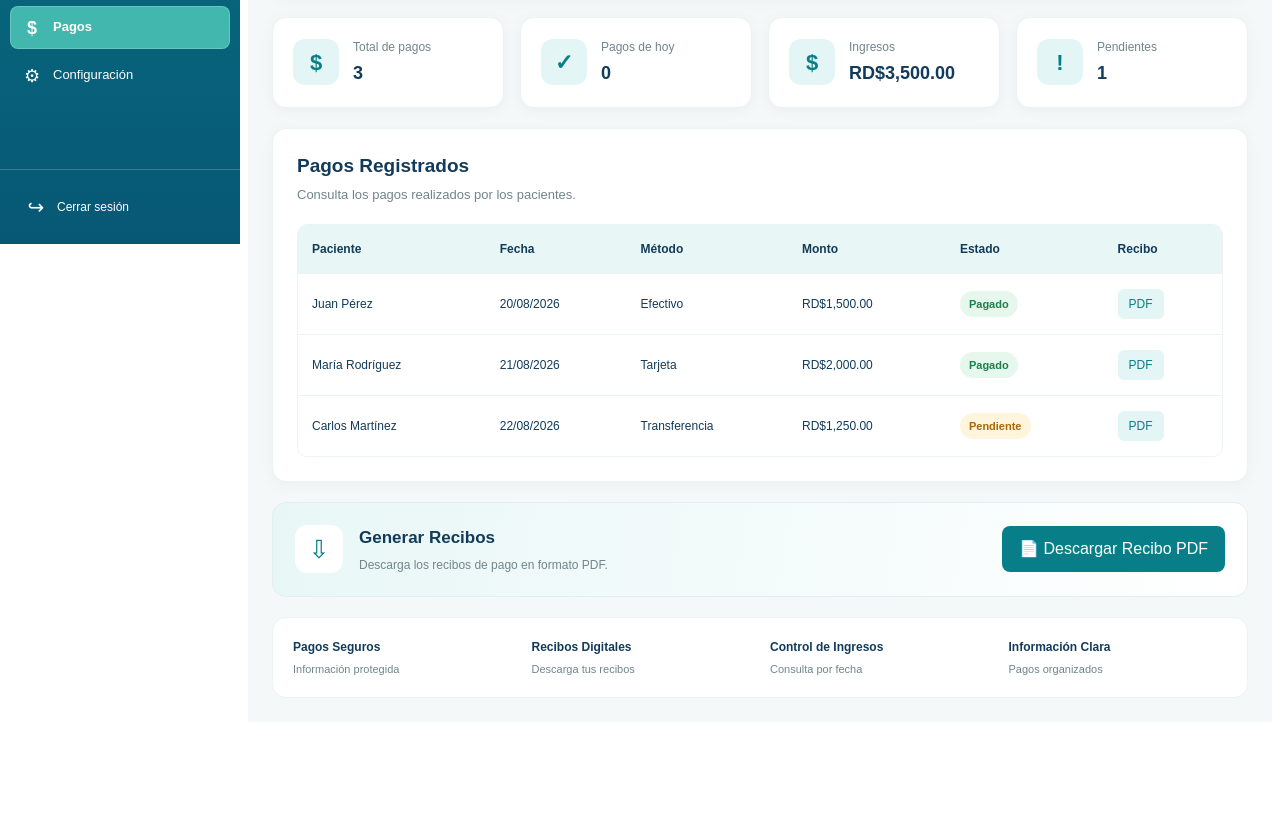
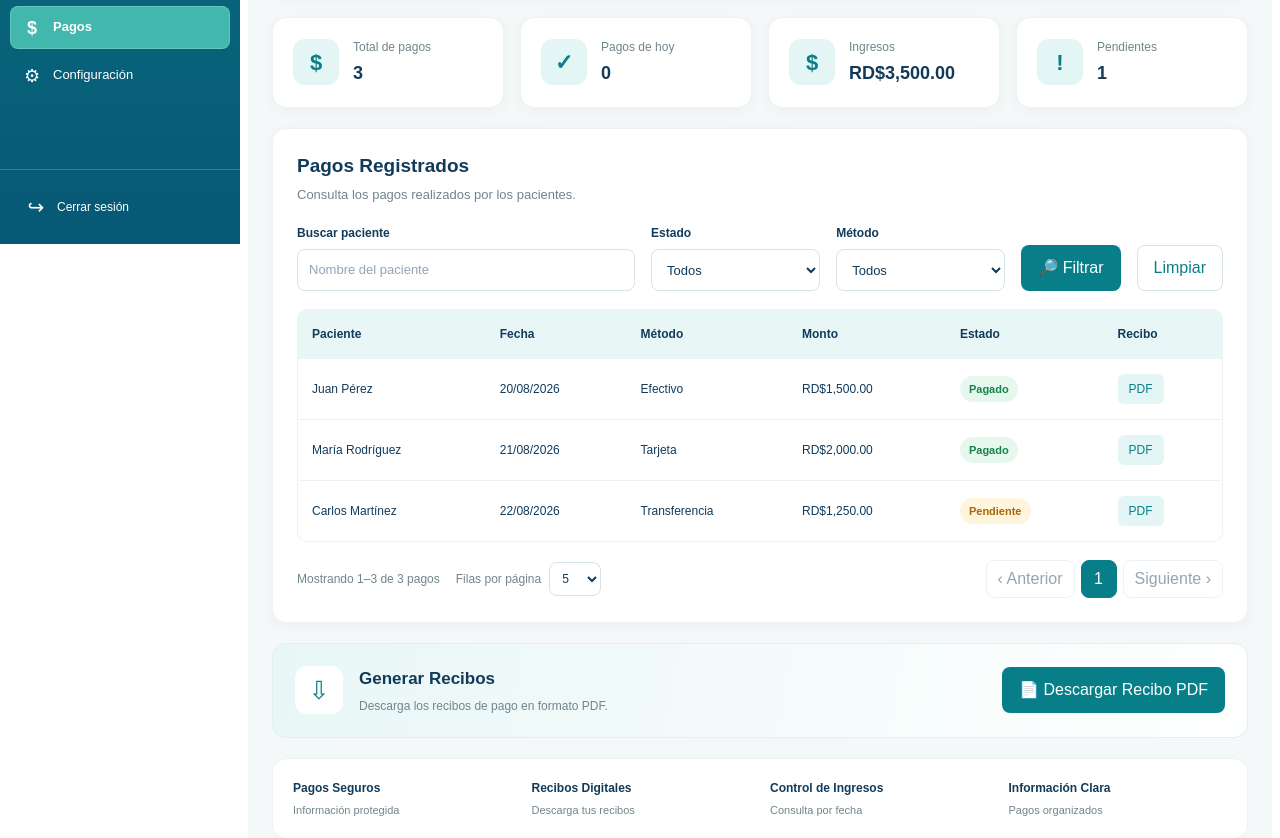
Before and after one commit to jordanibasilio264-afk/Proyecto, a Django app: page /pagos/ in a window 1280 px wide. Shown: the part 556-1394 px from the top of the page. Before the commit the page ends 1254 px from the top, so only its background shows below. Run offline with Django 5.2, Linux system fonts and the light colour scheme; the visitor is signed in with stand-in values (Sample User, id 1); data comes from the database, SQL or seed files in the repository; data that the repository does not hold is empty.

Commit message:
se agrego el views,pago, pagos tablas y arreglado el  html

```diff
--- /dev/null
+++ b/Clinica/apps/pagos/static/js/pagos-tabla.js
@@ -0,0 +1,181 @@
+(function () {
+    'use strict';
+
+    var tabla = document.getElementById('pagos-tabla');
+    if (!tabla) return;
+
+    var filas = Array.prototype.slice.call(tabla.querySelectorAll('tbody tr'));
+    var formulario = document.getElementById('pagos-tabla-filtros');
+    var inputPaciente = document.getElementById('filtro-paciente');
+    var selectEstado = document.getElementById('filtro-estado');
+    var selectMetodo = document.getElementById('filtro-metodo');
+    var selectPorPagina = document.getElementById('pagos-por-pagina');
+    var contenedorBotones = document.getElementById('pagos-paginacion-botones');
+    var info = document.getElementById('pagos-info');
+    var sinResultados = document.getElementById('pagos-sin-resultados');
+
+    var paginaActual = 1;
+    var filtradas = filas.slice();
+
+    // Quita tildes y pasa a minúsculas: "María" coincide con "maria"
+    function normalizar(texto) {
+        return (texto || '')
+            .normalize('NFD')
+            .replace(/[\u0300-\u036f]/g, '')
+            .toLowerCase()
+            .trim();
+    }
+
+    // Cada palabra escrita debe ser una palabra COMPLETA del nombre.
+    // "maria" encuentra "María Rodríguez" y "Ana María", pero no "Mariano" ni "Mariana".
+    function coincidePalabras(nombre, busqueda) {
+        if (!busqueda) return true;
+        var palabrasNombre = normalizar(nombre).split(/\s+/);
+        return busqueda.split(/\s+/).every(function (palabra) {
+            return palabrasNombre.indexOf(palabra) !== -1;
+        });
+    }
+
+    function aplicarFiltros() {
+        var paciente = normalizar(inputPaciente.value);
+        var estado = normalizar(selectEstado.value);
+        var metodo = normalizar(selectMetodo.value);
+
+        filtradas = filas.filter(function (fila) {
+            var celdas = fila.cells;
+            var coincidePaciente = coincidePalabras(celdas[0].textContent, paciente);
+            var coincideMetodo = !metodo || normalizar(celdas[2].textContent) === metodo;
+            var coincideEstado = !estado || normalizar(celdas[4].textContent) === estado;
+            return coincidePaciente && coincideMetodo && coincideEstado;
+        });
+
+        paginaActual = 1;
+        render();
+    }
+
+    function crearBoton(texto, pagina, opciones) {
+        var boton = document.createElement('button');
+        boton.type = 'button';
+        boton.className = 'pagos-pag-btn';
+        boton.textContent = texto;
+        opciones = opciones || {};
+
+        if (opciones.activo) {
+            boton.classList.add('activo');
+            boton.setAttribute('aria-current', 'page');
+        }
+        if (opciones.deshabilitado) {
+            boton.disabled = true;
+        }
+        if (opciones.etiqueta) {
+            boton.setAttribute('aria-label', opciones.etiqueta);
+        }
+
+        boton.addEventListener('click', function () {
+            paginaActual = pagina;
+            render();
+        });
+        return boton;
+    }
+
+    function crearPuntos() {
+        var span = document.createElement('span');
+        span.className = 'pagos-pag-puntos';
+        span.textContent = '…';
+        return span;
+    }
+
+    // Muestra: 1 … actual-1 actual actual+1 … última
+    function numerosVisibles(total, actual) {
+        var paginas = [];
+        for (var i = 1; i <= total; i++) {
+            if (i === 1 || i === total || Math.abs(i - actual) <= 1) {
+                paginas.push(i);
+            }
+        }
+        return paginas;
+    }
+
+    function dibujarBotones(totalPaginas) {
+        contenedorBotones.innerHTML = '';
+
+        contenedorBotones.appendChild(
+            crearBoton('‹ Anterior', paginaActual - 1, {
+                deshabilitado: paginaActual === 1,
+                etiqueta: 'Página anterior'
+            })
+        );
+
+        var anterior = 0;
+        numerosVisibles(totalPaginas, paginaActual).forEach(function (numero) {
+            if (anterior && numero - anterior > 1) {
+                contenedorBotones.appendChild(crearPuntos());
+            }
+            contenedorBotones.appendChild(
+                crearBoton(String(numero), numero, {
+                    activo: numero === paginaActual,
+                    etiqueta: 'Página ' + numero
+                })
+            );
+            anterior = numero;
+        });
+
+        contenedorBotones.appendChild(
+            crearBoton('Siguiente ›', paginaActual + 1, {
+                deshabilitado: paginaActual === totalPaginas,
+                etiqueta: 'Página siguiente'
+            })
+        );
+    }
+
+    function render() {
+        var porPagina = parseInt(selectPorPagina.value, 10) || 5;
+        var total = filtradas.length;
+        var totalPaginas = Math.max(1, Math.ceil(total / porPagina));
+
+        if (paginaActual > totalPaginas) paginaActual = totalPaginas;
+        if (paginaActual < 1) paginaActual = 1;
+
+        var inicio = (paginaActual - 1) * porPagina;
+        var fin = Math.min(inicio + porPagina, total);
+
+        filas.forEach(function (fila) {
+            fila.hidden = true;
+        });
+        filtradas.slice(inicio, fin).forEach(function (fila) {
+            fila.hidden = false;
+        });
+
+        if (total === 0) {
+            info.textContent = 'Mostrando 0 de 0 pagos';
+        } else {
+            info.textContent = 'Mostrando ' + (inicio + 1) + '–' + fin + ' de ' + total + ' pagos';
+        }
+
+        sinResultados.hidden = total !== 0;
+        tabla.parentElement.hidden = total === 0;
+        contenedorBotones.hidden = total === 0;
+
+        dibujarBotones(totalPaginas);
+    }
+
+    // Eventos
+    formulario.addEventListener('submit', function (evento) {
+        evento.preventDefault();
+        aplicarFiltros();
+    });
+
+    // El reset limpia los campos; esperamos a que se vacíen antes de filtrar
+    formulario.addEventListener('reset', function () {
+        setTimeout(aplicarFiltros, 0);
+    });
+
+    // El filtro se aplica solo al presionar "Filtrar" (o Enter)
+
+    selectPorPagina.addEventListener('change', function () {
+        paginaActual = 1;
+        render();
+    });
+
+    render();
+})();
--- a/Clinica/apps/pagos/static/pagos.css
+++ b/Clinica/apps/pagos/static/pagos.css
@@ -691,3 +691,147 @@
         transition: none !important;
     }
 }
+
+/* =====================================================
+   FILTROS Y PAGINACIÓN DE LA TABLA DE PAGOS
+   ===================================================== */
+
+.pagos-tabla-filtros {
+    display: grid;
+    grid-template-columns:
+        minmax(180px, 2fr)
+        repeat(2, minmax(130px, 1fr))
+        auto
+        auto;
+    align-items: end;
+    gap: 16px;
+    margin-bottom: 18px;
+}
+
+.pagos-boton-secundario {
+    color: var(--pagos-primary);
+    background: #ffffff;
+    border-color: #d6e3e6;
+}
+
+.pagos-boton-secundario:hover {
+    background: var(--pagos-primary-light);
+}
+
+.pagos-sin-resultados {
+    margin: 16px 0 0;
+    padding: 18px;
+    text-align: center;
+    color: var(--pagos-muted);
+    background: #f8fcfc;
+    border: 1px dashed #d6e3e6;
+    border-radius: 10px;
+    font-size: 13px;
+}
+
+.pagos-paginacion {
+    display: flex;
+    align-items: center;
+    justify-content: space-between;
+    flex-wrap: wrap;
+    gap: 14px;
+    margin-top: 18px;
+}
+
+.pagos-paginacion-info {
+    display: flex;
+    align-items: center;
+    flex-wrap: wrap;
+    gap: 16px;
+    color: var(--pagos-muted);
+    font-size: 12px;
+}
+
+.pagos-paginacion-info label {
+    display: inline-flex;
+    align-items: center;
+    gap: 8px;
+}
+
+.pagos-paginacion-info select {
+    min-height: 34px;
+    padding: 5px 8px;
+    color: var(--pagos-text);
+    background: #ffffff;
+    border: 1px solid #d6e3e6;
+    border-radius: 8px;
+    font-size: 12px;
+}
+
+.pagos-paginacion-botones {
+    display: flex;
+    align-items: center;
+    flex-wrap: wrap;
+    gap: 6px;
+}
+
+.pagos-pag-btn {
+    min-width: 36px;
+    min-height: 36px;
+    padding: 6px 11px;
+    color: var(--pagos-text);
+    background: #ffffff;
+    border: 1px solid #d6e3e6;
+    border-radius: 8px;
+    font-size: 12px;
+    font-weight: 600;
+    cursor: pointer;
+    transition: background-color 0.2s ease, border-color 0.2s ease;
+}
+
+.pagos-pag-btn:hover:not(:disabled):not(.activo) {
+    background: var(--pagos-primary-light);
+    border-color: var(--pagos-primary);
+}
+
+.pagos-pag-btn.activo {
+    color: #ffffff;
+    background: var(--pagos-primary);
+    border-color: var(--pagos-primary);
+}
+
+.pagos-pag-btn:disabled {
+    opacity: 0.45;
+    cursor: not-allowed;
+}
+
+.pagos-pag-btn:focus-visible {
+    outline: 3px solid rgba(8, 127, 136, 0.3);
+    outline-offset: 2px;
+}
+
+.pagos-pag-puntos {
+    padding: 0 4px;
+    color: var(--pagos-muted);
+}
+
+@media (max-width: 1200px) {
+    .pagos-tabla-filtros {
+        grid-template-columns: repeat(2, minmax(0, 1fr));
+    }
+
+    .pagos-tabla-filtros .pagos-campo:first-child {
+        grid-column: 1 / -1;
+    }
+}
+
+@media (max-width: 768px) {
+    .pagos-tabla-filtros {
+        grid-template-columns: minmax(0, 1fr);
+        gap: 14px;
+    }
+
+    .pagos-paginacion {
+        flex-direction: column;
+        align-items: stretch;
+    }
+
+    .pagos-paginacion-botones {
+        justify-content: center;
+    }
+}
--- a/Clinica/apps/pagos/templates/pagos.html
+++ b/Clinica/apps/pagos/templates/pagos.html
@@ -162,8 +162,43 @@
                     <p>Consulta los pagos realizados por los pacientes.</p>
                 </div>
 
+                <!-- Filtros de la tabla -->
+                <form class="pagos-tabla-filtros" id="pagos-tabla-filtros" autocomplete="off">
+                    <div class="pagos-campo">
+                        <label for="filtro-paciente">Buscar paciente</label>
+                        <input id="filtro-paciente" type="search" placeholder="Nombre del paciente">
+                    </div>
+
+                    <div class="pagos-campo">
+                        <label for="filtro-estado">Estado</label>
+                        <select id="filtro-estado">
+                            <option value="">Todos</option>
+                            <option value="pagado">Pagado</option>
+                            <option value="pendiente">Pendiente</option>
+                        </select>
+                    </div>
+
+                    <div class="pagos-campo">
+                        <label for="filtro-metodo">Método</label>
+                        <select id="filtro-metodo">
+                            <option value="">Todos</option>
+                            <option value="efectivo">Efectivo</option>
+                            <option value="tarjeta">Tarjeta</option>
+                            <option value="transferencia">Transferencia</option>
+                        </select>
+                    </div>
+
+                    <button class="pagos-boton pagos-boton-principal" type="submit">
+                        🔎 Filtrar
+                    </button>
+
+                    <button class="pagos-boton pagos-boton-secundario" type="reset" id="filtro-limpiar">
+                        Limpiar
+                    </button>
+                </form>
+
                 <div class="pagos-tabla-contenedor">
-                    <table class="pagos-tabla">
+                    <table class="pagos-tabla" id="pagos-tabla">
                         <thead>
                             <tr>
                                 <th>Paciente</th>
@@ -205,6 +240,29 @@
                         </tbody>
                     </table>
                 </div>
+
+                <p class="pagos-sin-resultados" id="pagos-sin-resultados" hidden>
+                    No se encontraron pagos con esos filtros.
+                </p>
+
+                <!-- Paginación -->
+                <nav class="pagos-paginacion" aria-label="Paginación de pagos">
+                    <div class="pagos-paginacion-info">
+                        <span id="pagos-info"></span>
+
+                        <label for="pagos-por-pagina">
+                            Filas por página
+                            <select id="pagos-por-pagina">
+                                <option value="5" selected>5</option>
+                                <option value="10">10</option>
+                                <option value="20">20</option>
+                                <option value="50">50</option>
+                            </select>
+                        </label>
+                    </div>
+
+                    <div class="pagos-paginacion-botones" id="pagos-paginacion-botones"></div>
+                </nav>
             </section>
 
             <!-- Generar recibos -->
@@ -249,7 +307,8 @@
 
 <!-- JavaScript exclusivo de Pagos -->
 <script src="{% static 'js/pagos.js' %}"></script>
+<!-- Filtro y paginación de la tabla de pagos -->
+<script src="{% static 'js/pagos-tabla.js' %}"></script>
 
 </body>
 </html>
-</html>
--- a/Clinica/apps/pagos/views.py
+++ b/Clinica/apps/pagos/views.py
@@ -1,19 +1,16 @@
+"""Ubicación: apps/pagos/views.py"""
+from functools import wraps
 
-    # #total_pagos = 124
-    # pagos_hoy = 8
-    # ingresos = "RD$24,850.00"
-    # pendientes = 5
+from django.contrib import messages
+from django.core.exceptions import PermissionDenied
+from django.core.paginator import Paginator
+from django.db.models import Sum
+from django.shortcuts import redirect, render
+from django.utils import timezone
 
-    # datos = {
-    #     "total_pagos": total_pagos,
-    #     "pagos_hoy": pagos_hoy,
-    #     "ingresos": ingresos,
-    #     "pendientes": pendientes,
-    # }
+from .forms import FiltroPagoForm, PagoForm
+from .models import Pago
 
-from django.shortcuts import render
-from functools import wraps
-from django.core.exceptions import PermissionDenied
 
 def rol_requerido(*roles):
     def decorador(vista):
@@ -29,6 +26,58 @@ def rol_requerido(*roles):
     return decorador
 
 
-@rol_requerido("ADMIN", "RECEPCIONISTA", "MEDICO","PACIENTE")
+# Solo estos roles pueden registrar pagos
+ROLES_COBRO = ("ADMIN", "RECEPCIONISTA")
+
+
+@rol_requerido("ADMIN", "RECEPCIONISTA", "MEDICO", "PACIENTE")
 def pagos(request):
-    return render(request,"pagos.html")
+    puede_cobrar = request.user.rol in ROLES_COBRO
+
+    # ---- Registrar pago ----
+    form = None
+    if puede_cobrar:
+        if request.method == "POST":
+            form = PagoForm(request.POST, usuario=request.user)
+            if form.is_valid():
+                pago = form.save()
+                messages.success(request, f"Pago registrado: {pago.numero_recibo}")
+                return redirect("pagos")
+        else:
+            form = PagoForm(usuario=request.user)
+    elif request.method == "POST":
+        raise PermissionDenied
+
+    # ---- Consulta base ----
+    base = Pago.objects.select_related("paciente", "cita")
+    if request.user.rol == "PACIENTE":
+        # AJUSTA: el campo que une al usuario con su Paciente
+        base = base.filter(paciente__usuario=request.user)
+
+    # ---- Filtros (buscar, estado, método, desde, hasta) ----
+    filtro = FiltroPagoForm(request.GET or None)
+    qs = base
+    if filtro.is_valid():
+        qs = filtro.filtrar(base)
+
+    # ---- Tarjetas de resumen ----
+    ingresos = qs.filter(estado=Pago.Estado.PAGADO).aggregate(t=Sum("monto"))["t"] or 0
+
+    # ---- Paginación (10 por página) ----
+    page_obj = Paginator(qs, 10).get_page(request.GET.get("page"))
+
+    params = request.GET.copy()
+    params.pop("page", None)
+
+    contexto = {
+        "form": form,
+        "filtro": filtro,
+        "page_obj": page_obj,
+        "querystring": params.urlencode(),   # para los enlaces de página
+        "puede_cobrar": puede_cobrar,
+        "total_pagos": qs.count(),
+        "pagos_hoy": base.filter(fecha_pago__date=timezone.localdate()).count(),
+        "ingresos": f"RD${ingresos:,.2f}",
+        "pendientes": qs.filter(estado=Pago.Estado.PENDIENTE).count(),
+    }
+    return render(request, "pagos.html", contexto)
```
